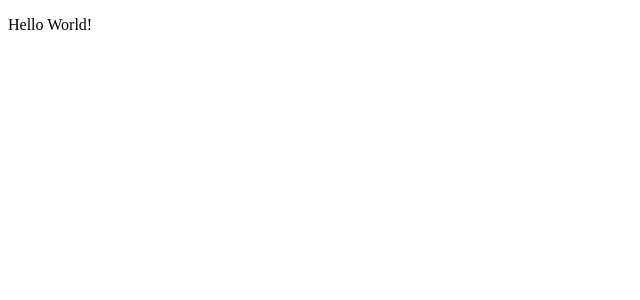
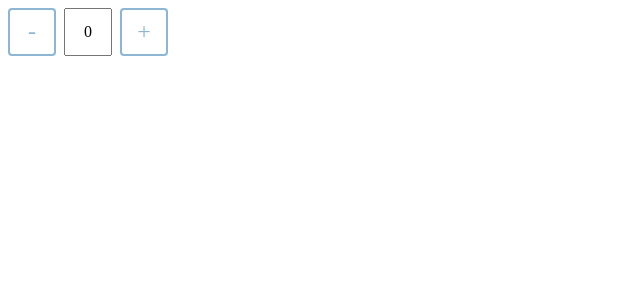
Before and after one commit to wuyuyu0222/prac, a React app: page / in a window 1280 px wide. Shown: the top 300 px of the page, without its empty margins (0-640 px from the left). Built offline with nearby package versions, Linux system fonts and the light colour scheme.

Commit message:
custominputnumber with todo

```diff
--- a/package.json
+++ b/package.json
@@ -10,6 +10,7 @@
   "author": "",
   "license": "ISC",
   "dependencies": {
+    "normalize.css": "^8.0.1",
     "react": "^18.2.0",
     "react-dom": "^18.2.0"
   },
--- a/src/App.js
+++ b/src/App.js
@@ -1,7 +1,8 @@
 import React from 'react'
+import CustomInputNumber from './components/CustomInputNumber'
 
 const App = () => {
-    return <p>Hello World!</p>
+    return <CustomInputNumber />
 }
 
 export default App
--- /dev/null
+++ b/src/components/CustomInputNumber.js
@@ -0,0 +1,97 @@
+import React, { useRef, useState } from 'react'
+
+//TODO: onBlur
+//TODO: disabled
+
+let timeoutId;
+let intervalId;
+
+const CustomInputNumber = (props) => {
+    const { min = 0, max = 10, step = 1,
+        name, value: passedValue = 0, onChange: passedOnChange, onBlur, disabled } = props;
+    const [value, setValue] = useState(passedValue)
+    const inputRef = useRef(null)
+
+    const checkIsNumberValid = (prev, num) => {
+        console.log(prev, num)
+        if (num > 0) {
+            if (prev + num > max) {
+                return false
+            }
+        }
+        if (num < 0) {
+            if (prev + num < min) {
+                return false
+            }
+        }
+        return true
+    }
+
+    const onChange = (e) => {
+        setValue(+e.target.value)
+        passedOnChange?.(e)
+    }
+
+    const triggerInputChange = (num) => {
+        const input = inputRef.current
+        if (!input) return
+
+        const lastValue = +input.value;
+        if (!checkIsNumberValid(lastValue, num)) {
+            onBtnUpOrLeave()
+            return
+        }
+
+        input.value = +input.value + num;
+        const event = new Event("input", { bubbles: true });
+        const tracker = input._valueTracker;
+        if (tracker) {
+            tracker.setValue(lastValue);
+        }
+        input.dispatchEvent(event);
+    }
+
+    const onBtnMouseDown = (num) => {
+        timeoutId = setTimeout(() => {
+            intervalId = setInterval(() => {
+                triggerInputChange(num)
+            }, 300)
+        }, 300)
+    }
+
+    const onBtnUpOrLeave = () => {
+        clearTimeout(timeoutId)
+        clearInterval(intervalId)
+    }
+
+    return <div className='inputOuter'>
+        <button
+            className='inputButton'
+            onClick={() => triggerInputChange(step * -1)}
+            onMouseDown={() => onBtnMouseDown(step * -1)}
+            onMouseUp={onBtnUpOrLeave}
+            onMouseLeave={onBtnUpOrLeave}
+            disabled={disabled || value === min}
+        >-</button>
+        <input
+            ref={inputRef}
+            name={name}
+            type="number"
+            className='numberInput'
+            value={value}
+            onChange={(e) => onChange(e)}
+            min={min}
+            max={max}
+            disabled={disabled}
+        />
+        <button className='inputButton'
+            onClick={() => triggerInputChange(step)}
+            onMouseDown={() => onBtnMouseDown(step)}
+            onMouseUp={onBtnUpOrLeave}
+            onMouseLeave={onBtnUpOrLeave}
+            disabled={disabled || value === max}
+        >+</button>
+    </div>
+}
+
+export default CustomInputNumber
--- a/src/index.js
+++ b/src/index.js
@@ -1,4 +1,7 @@
 import React from 'react';
-import { render } from 'react-dom';
+import ReactDOM from 'react-dom/client';
 import App from './App';
-render(<App />, document.getElementById('root'));
+import 'normalize.css';
+import './styles.css';
+
+ReactDOM.createRoot(document.getElementById('root')).render(<App />);
--- /dev/null
+++ b/src/styles.css
@@ -0,0 +1,35 @@
+input::-webkit-outer-spin-button,
+input::-webkit-inner-spin-button {
+  -webkit-appearance: none;
+  margin: 0;
+}
+
+/* Firefox */
+input[type=number] {
+  -moz-appearance: textfield;
+}
+
+.inputOuter {
+    display: flex;
+    padding:8px;
+}
+
+.numberInput {
+    width: 44px;
+    height: 44px;
+    padding: 0px;
+    margin-left: 8px;
+    margin-right: 8px;
+    font-size: 16px;
+    text-align: center;
+}
+
+.inputButton {
+    width: 48px;
+    height: 48px;
+    background: none;
+    border: 2px solid #8cb6d4;
+    border-radius: 4px;
+    font-size: 24px;
+    color: #8cb6d4;
+}
```
Also changed, not shown: 1 other file (tests, documents, lock files or other folders).
